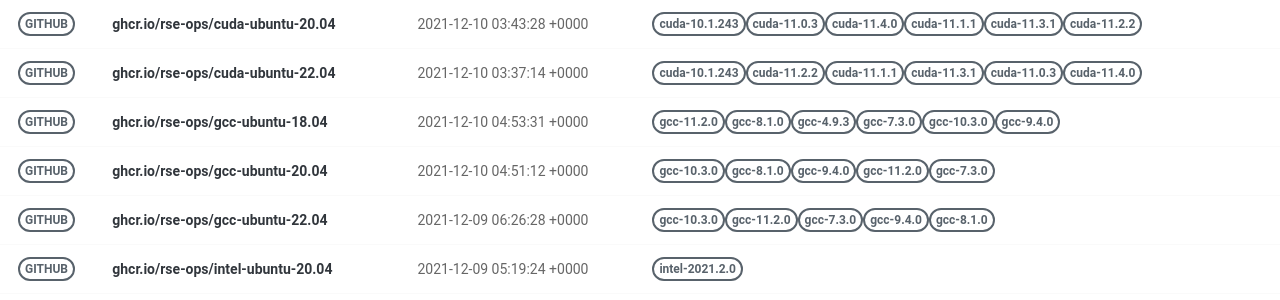
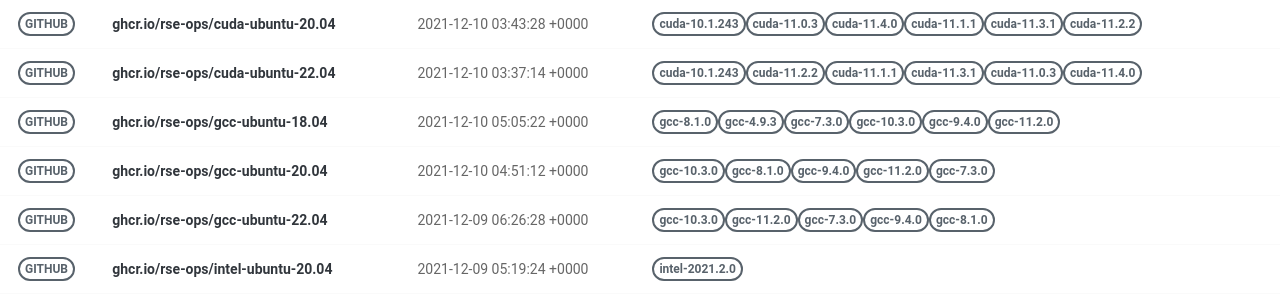
Before and after one commit to rse-ops/docker-images, a Jekyll site: the page built from pages/index.md, in a window 1280 px wide. Shown: the part 277-577 px from the top of the page. Built offline with Jekyll 4.4.1, drawn with Linux system fonts in a browser that asks for light colours; nearby versions of some CDN libraries.

Commit message:
Automated push to update library 2021-12-10

```diff
--- a/_library/ghcr.io-rse-ops-gcc-ubuntu-18.04.md
+++ b/_library/ghcr.io-rse-ops-gcc-ubuntu-18.04.md
@@ -1,14 +1,11 @@
 ---
 layout: container
 name: ghcr.io/rse-ops/gcc-ubuntu-18.04
-updated_at: 2021-12-10 04:53:31.213034
+updated_at: 2021-12-10 05:05:22.430296
 
 
 container_url: https://github.com/orgs/rse-ops/packages/container/package/gcc-ubuntu-18.04
 versions:
- - tag: gcc-11.2.0
-   dockerfile: https://github.com/rse-ops/docker-images/blob/main/ubuntu/gcc/Dockerfile
-   manifest: https://crane.ggcr.dev/manifest/ghcr.io/rse-ops/gcc-ubuntu-18.04:gcc-11.2.0
  - tag: gcc-8.1.0
    dockerfile: https://github.com/rse-ops/docker-images/blob/main/ubuntu/gcc/Dockerfile
    manifest: https://crane.ggcr.dev/manifest/ghcr.io/rse-ops/gcc-ubuntu-18.04:gcc-8.1.0
```
Also changed, not shown: other parts of _library/ghcr.io-rse-ops-gcc-ubuntu-18.04.md (+3 -0 lines).
